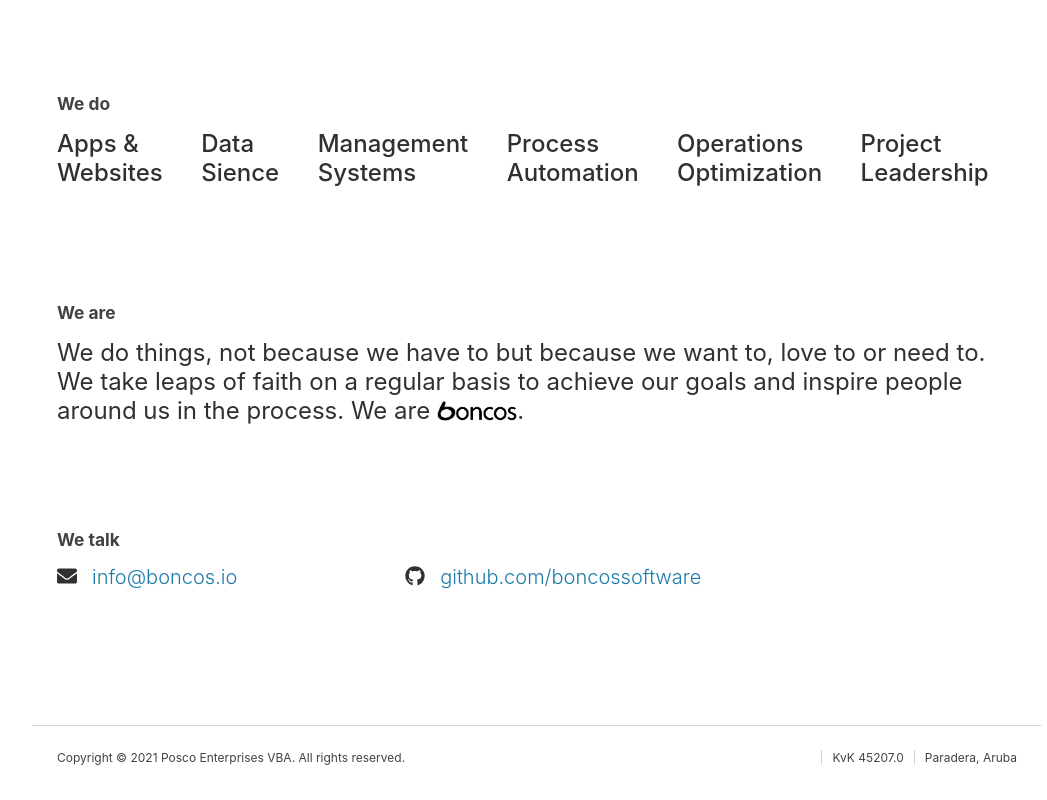
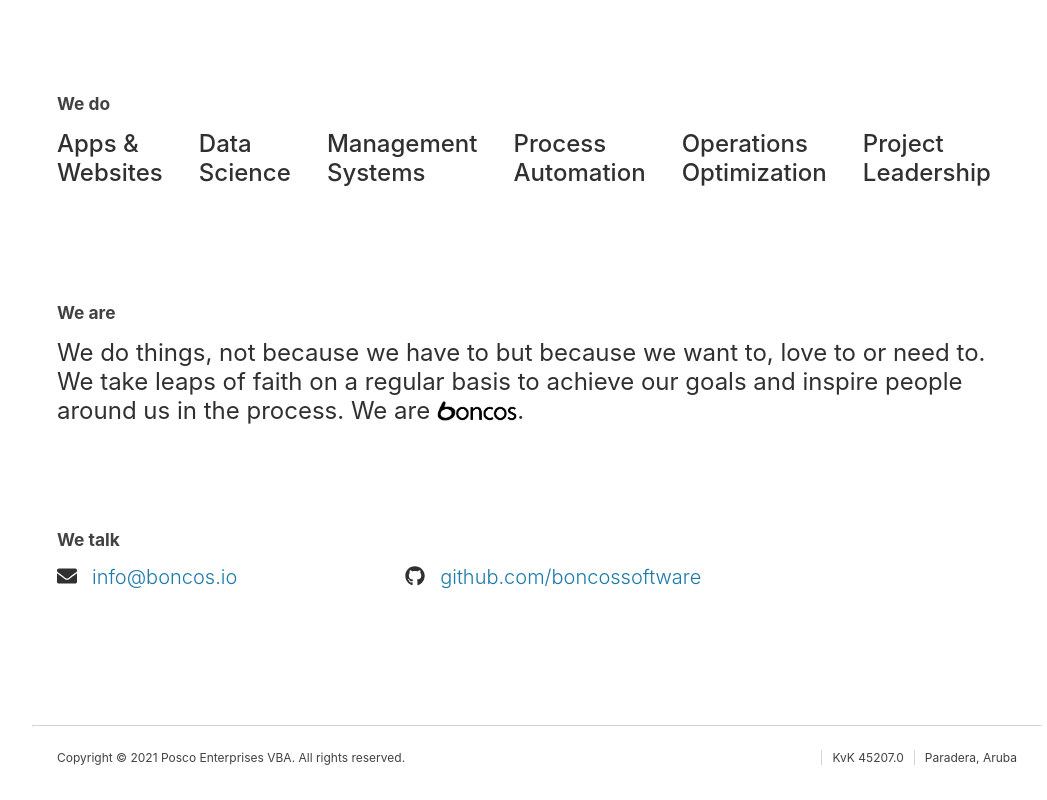
Before and after one commit to boncossoftware/company-website, a React (Create React App) app: page / in a window 1280 px wide. Shown: the part 816-1616 px from the top of the page, without its empty margins (103-1150 px from the left). Built offline with nearby package versions, Linux system fonts and the light colour scheme.

Commit message:
Update Home.tsx

```diff
--- a/src/containers/Home/Home.tsx
+++ b/src/containers/Home/Home.tsx
@@ -15,7 +15,7 @@
         <Section title='We do'>
             <PointSectionContent>
                 <Point lg>Apps &amp;<br/>Websites</Point>
-                <Point lg>Data<br/>Sience</Point>
+                <Point lg>Data<br/>Science</Point>
                 <Point lg>Management<br/>Systems</Point>
                 <Point lg>Process<br/>Automation</Point>
                 <Point lg>Operations<br/>Optimization</Point>
```
